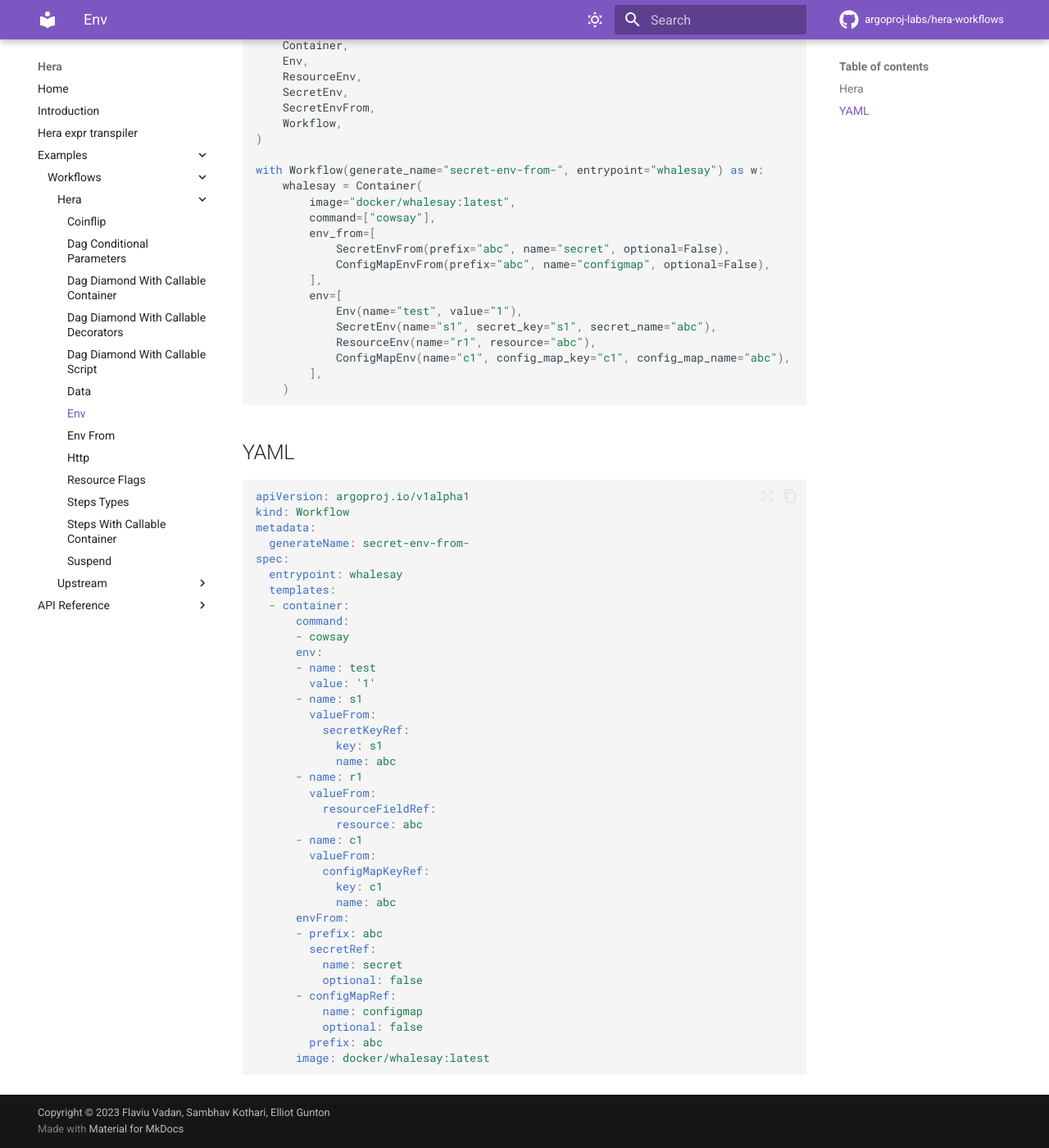
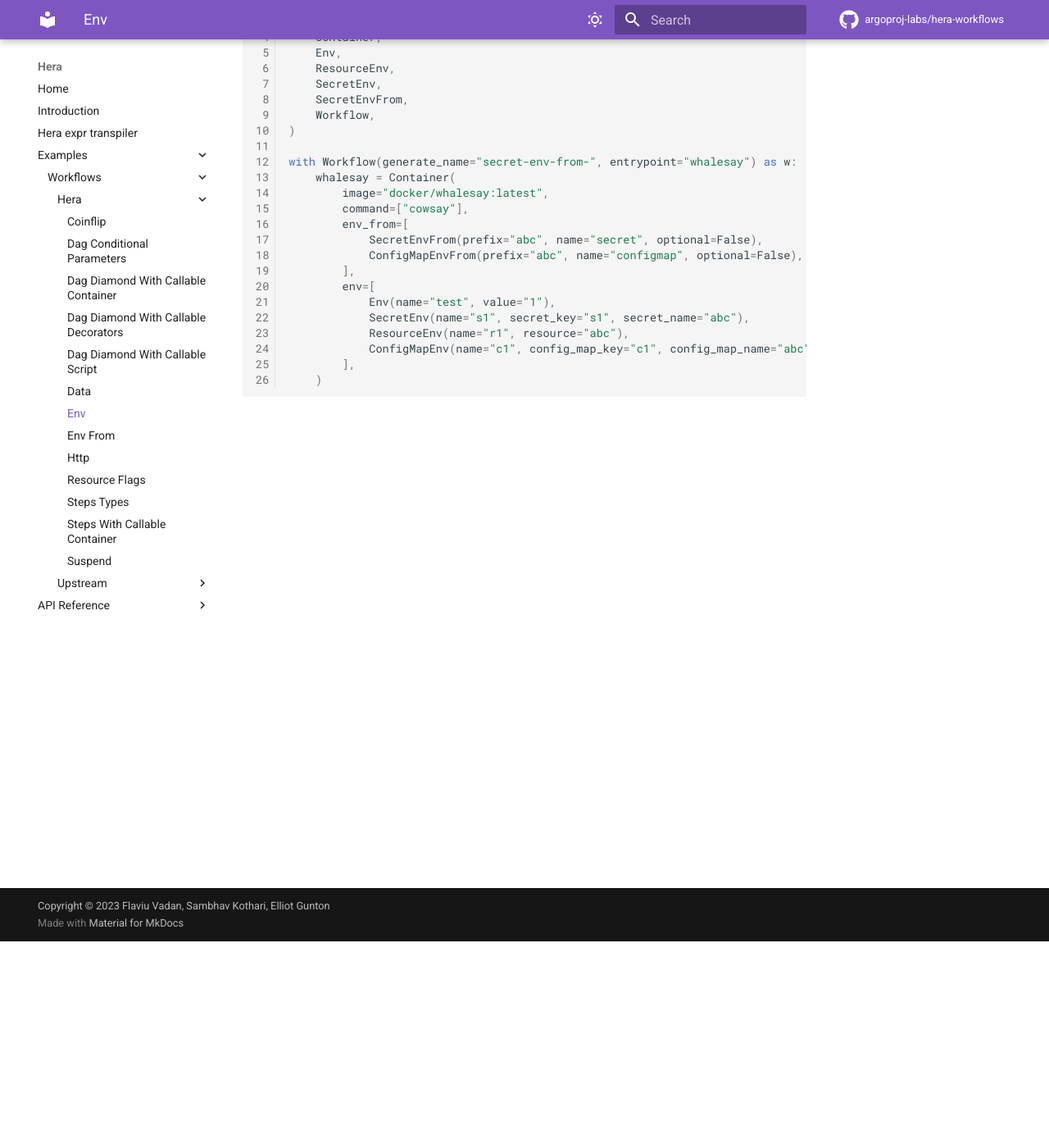
Before and after one commit to argoproj-labs/hera, an MkDocs documentation site: the page built from docs/examples/workflows/env.md, in a window 1280 px wide and 1400 px high, scrolled down 252 px. Shown: the whole window at 82% size. Built offline with MkDocs 1.6.1 and Material for MkDocs 9.7.7, drawn with Linux system fonts in a browser that asks for light colours; comment, search, counter and statistics services are not loaded; the version menu is left out.

````diff
--- a/docs/examples/workflows/env.md
+++ b/docs/examples/workflows/env.md
@@ -4,75 +4,76 @@
 
 
 
-## Hera
 
-```python
-from hera.workflows import (
-    ConfigMapEnv,
-    ConfigMapEnvFrom,
-    Container,
-    Env,
-    ResourceEnv,
-    SecretEnv,
-    SecretEnvFrom,
-    Workflow,
-)
+=== "Hera"
 
-with Workflow(generate_name="secret-env-from-", entrypoint="whalesay") as w:
-    whalesay = Container(
-        image="docker/whalesay:latest",
-        command=["cowsay"],
-        env_from=[
-            SecretEnvFrom(prefix="abc", name="secret", optional=False),
-            ConfigMapEnvFrom(prefix="abc", name="configmap", optional=False),
-        ],
-        env=[
-            Env(name="test", value="1"),
-            SecretEnv(name="s1", secret_key="s1", secret_name="abc"),
-            ResourceEnv(name="r1", resource="abc"),
-            ConfigMapEnv(name="c1", config_map_key="c1", config_map_name="abc"),
-        ],
+    ```python linenums="1"
+    from hera.workflows import (
+        ConfigMapEnv,
+        ConfigMapEnvFrom,
+        Container,
+        Env,
+        ResourceEnv,
+        SecretEnv,
+        SecretEnvFrom,
+        Workflow,
     )
-```
 
-## YAML
+    with Workflow(generate_name="secret-env-from-", entrypoint="whalesay") as w:
+        whalesay = Container(
+            image="docker/whalesay:latest",
+            command=["cowsay"],
+            env_from=[
+                SecretEnvFrom(prefix="abc", name="secret", optional=False),
+                ConfigMapEnvFrom(prefix="abc", name="configmap", optional=False),
+            ],
+            env=[
+                Env(name="test", value="1"),
+                SecretEnv(name="s1", secret_key="s1", secret_name="abc"),
+                ResourceEnv(name="r1", resource="abc"),
+                ConfigMapEnv(name="c1", config_map_key="c1", config_map_name="abc"),
+            ],
+        )
+    ```
 
-```yaml
-apiVersion: argoproj.io/v1alpha1
-kind: Workflow
-metadata:
-  generateName: secret-env-from-
-spec:
-  entrypoint: whalesay
-  templates:
-  - container:
-      command:
-      - cowsay
-      env:
-      - name: test
-        value: '1'
-      - name: s1
-        valueFrom:
-          secretKeyRef:
-            key: s1
-            name: abc
-      - name: r1
-        valueFrom:
-          resourceFieldRef:
-            resource: abc
-      - name: c1
-        valueFrom:
-          configMapKeyRef:
-            key: c1
-            name: abc
-      envFrom:
-      - prefix: abc
-        secretRef:
-          name: secret
-          optional: false
-      - configMapRef:
-          name: configmap
-          optional: false
-        prefix: abc
-      image: docker/whalesay:latest
-```
+=== "YAML"
+
+    ```yaml linenums="1"
+    apiVersion: argoproj.io/v1alpha1
+    kind: Workflow
+    metadata:
+      generateName: secret-env-from-
+    spec:
+      entrypoint: whalesay
+      templates:
+      - container:
+          command:
+          - cowsay
+          env:
+          - name: test
+            value: '1'
+          - name: s1
+            valueFrom:
+              secretKeyRef:
+                key: s1
+                name: abc
+          - name: r1
+            valueFrom:
+              resourceFieldRef:
+                resource: abc
+          - name: c1
+            valueFrom:
+              configMapKeyRef:
+                key: c1
+                name: abc
+          envFrom:
+          - prefix: abc
+            secretRef:
+              name: secret
+              optional: false
+          - configMapRef:
+              name: configmap
+              optional: false
+            prefix: abc
+          image: docker/whalesay:latest
+    ```
--- a/docs/generate.py
+++ b/docs/generate.py
@@ -1,7 +1,7 @@
 import re
 import shutil
+import textwrap
 from pathlib import Path
-import textwrap
 
 
 # This code reads the contents at the path which is a python file,
--- a/pyproject.toml
+++ b/pyproject.toml
@@ -1,5 +1,5 @@
 [tool.poetry]
-name = "hera-workflows"
+name = "hera"  # project-name
 # The version is automatically substituted by the CI
 version = "0.0.0-dev"
 description = "Hera is a Python framework for constructing and submitting Argo Workflows. The main goal of Hera is to make Argo Workflows more accessible by abstracting away some setup that is typically necessary for constructing Argo workflows."
````
Also changed, not shown: CONTRIBUTING.md (+2 -2 lines), docs/examples/workflows/env_from.md (+37 -36 lines), docs/examples/workflows/upstream/image_pull_secrets.md (+26 -25 lines), src/hera/_version.py (+8 -4 lines), SECURITY.md (line endings or trailing spaces), 3 other files.
